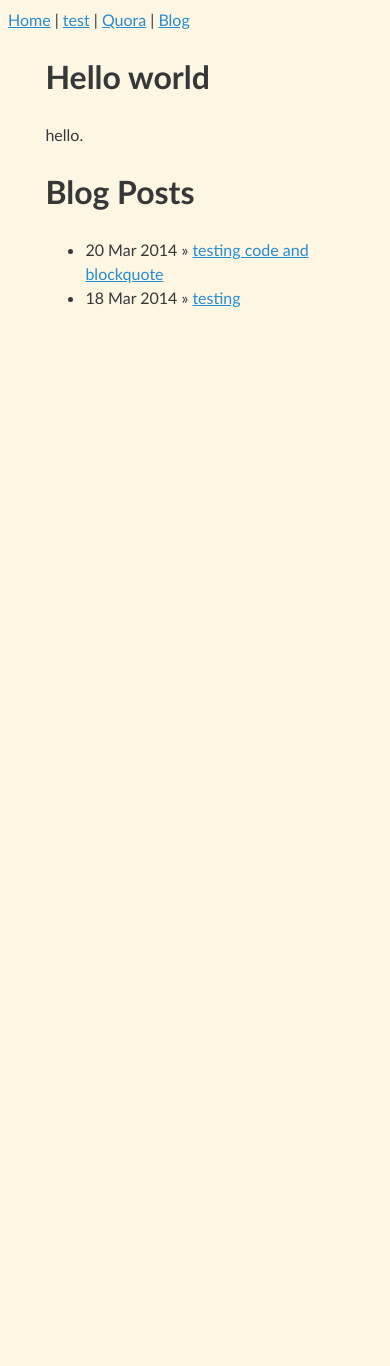
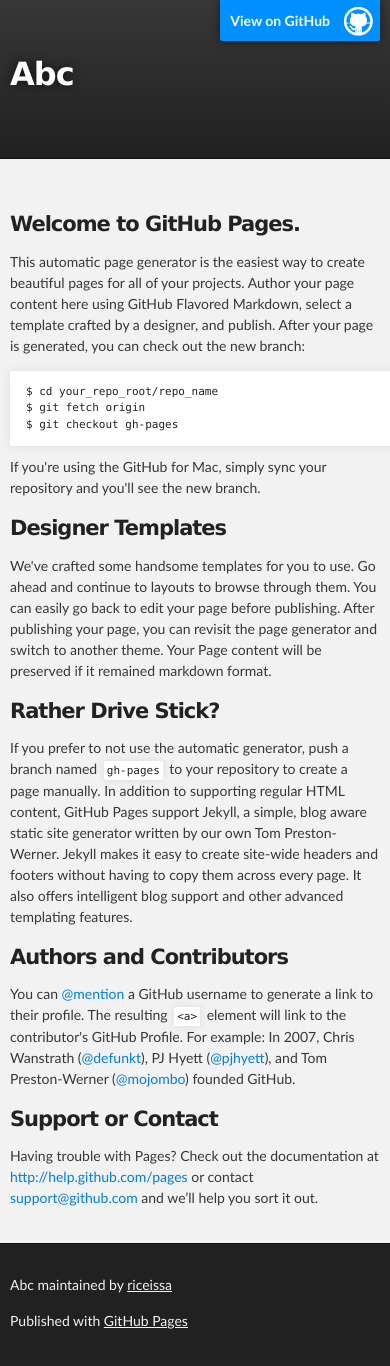
Before and after one commit to riceissa/abc, a Jekyll site: the page index.html, which Jekyll copies as it is, in a window 390 px wide. Built offline with Jekyll 4.4.1, drawn with Linux system fonts in a browser that asks for light colours; Markdown is read by kramdown in place of the engine named in the settings; before the commit the page ends 900 px from its top, so only the background shows below that.

Commit message:
Create gh-pages branch via GitHub

```diff
--- a/index.html
+++ b/index.html
@@ -1,15 +1,79 @@
----
-layout: default
----
+<!DOCTYPE html>
+<html>
+
+  <head>
+    <meta charset='utf-8' />
+    <meta http-equiv="X-UA-Compatible" content="chrome=1" />
+    <meta name="description" content="Abc : " />
+
+    <link rel="stylesheet" type="text/css" media="screen" href="stylesheets/stylesheet.css">
+
+    <title>Abc</title>
+  </head>
+
+  <body>
+
+    <!-- HEADER -->
+    <div id="header_wrap" class="outer">
+        <header class="inner">
+          <a id="forkme_banner" href="https://github.com/riceissa/abc">View on GitHub</a>
+
+          <h1 id="project_title">Abc</h1>
+          <h2 id="project_tagline"></h2>
+
+            <section id="downloads">
+              <a class="zip_download_link" href="https://github.com/riceissa/abc/zipball/master">Download this project as a .zip file</a>
+              <a class="tar_download_link" href="https://github.com/riceissa/abc/tarball/master">Download this project as a tar.gz file</a>
+            </section>
+        </header>
+    </div>
+
+    <!-- MAIN CONTENT -->
+    <div id="main_content_wrap" class="outer">
+      <section id="main_content" class="inner">
+        <h3>
+<a name="welcome-to-github-pages" class="anchor" href="#welcome-to-github-pages"><span class="octicon octicon-link"></span></a>Welcome to GitHub Pages.</h3>
+
+<p>This automatic page generator is the easiest way to create beautiful pages for all of your projects. Author your page content here using GitHub Flavored Markdown, select a template crafted by a designer, and publish. After your page is generated, you can check out the new branch:</p>
+
+<pre><code>$ cd your_repo_root/repo_name
+$ git fetch origin
+$ git checkout gh-pages
+</code></pre>
+
+<p>If you're using the GitHub for Mac, simply sync your repository and you'll see the new branch.</p>
+
+<h3>
+<a name="designer-templates" class="anchor" href="#designer-templates"><span class="octicon octicon-link"></span></a>Designer Templates</h3>
+
+<p>We've crafted some handsome templates for you to use. Go ahead and continue to layouts to browse through them. You can easily go back to edit your page before publishing. After publishing your page, you can revisit the page generator and switch to another theme. Your Page content will be preserved if it remained markdown format.</p>
+
+<h3>
+<a name="rather-drive-stick" class="anchor" href="#rather-drive-stick"><span class="octicon octicon-link"></span></a>Rather Drive Stick?</h3>
+
+<p>If you prefer to not use the automatic generator, push a branch named <code>gh-pages</code> to your repository to create a page manually. In addition to supporting regular HTML content, GitHub Pages support Jekyll, a simple, blog aware static site generator written by our own Tom Preston-Werner. Jekyll makes it easy to create site-wide headers and footers without having to copy them across every page. It also offers intelligent blog support and other advanced templating features.</p>
+
+<h3>
+<a name="authors-and-contributors" class="anchor" href="#authors-and-contributors"><span class="octicon octicon-link"></span></a>Authors and Contributors</h3>
+
+<p>You can <a href="https://github.com/blog/821" class="user-mention">@mention</a> a GitHub username to generate a link to their profile. The resulting <code>&lt;a&gt;</code> element will link to the contributor's GitHub Profile. For example: In 2007, Chris Wanstrath (<a href="https://github.com/defunkt" class="user-mention">@defunkt</a>), PJ Hyett (<a href="https://github.com/pjhyett" class="user-mention">@pjhyett</a>), and Tom Preston-Werner (<a href="https://github.com/mojombo" class="user-mention">@mojombo</a>) founded GitHub.</p>
+
+<h3>
+<a name="support-or-contact" class="anchor" href="#support-or-contact"><span class="octicon octicon-link"></span></a>Support or Contact</h3>
+
+<p>Having trouble with Pages? Check out the documentation at <a href="http://help.github.com/pages">http://help.github.com/pages</a> or contact <a href="mailto:support@github.com">support@github.com</a> and we’ll help you sort it out.</p>
+      </section>
+    </div>
+
+    <!-- FOOTER  -->
+    <div id="footer_wrap" class="outer">
+      <footer class="inner">
+        <p class="copyright">Abc maintained by <a href="https://github.com/riceissa">riceissa</a></p>
+        <p>Published with <a href="http://pages.github.com">GitHub Pages</a></p>
+      </footer>
+    </div>
 
 
-<h1>Hello world</h1>
-hello.
 
-
-  <h1>Blog Posts</h1>
-  <ul class="posts">
-    {% for post in site.posts %}
-      <li><span>{{ post.date | date_to_string }}</span> &raquo; <a href="{{site.baseurl}}{{ post.url }}">{{ post.title }}</a></li>
-    {% endfor %}
-  </ul>
+  </body>
+</html>
--- /dev/null
+++ b/javascripts/main.js
@@ -0,0 +1 @@
+console.log('This would be the main JS file.');
--- /dev/null
+++ b/stylesheets/pygment_trac.css
@@ -0,0 +1,70 @@
+.highlight .hll { background-color: #ffffcc }
+.highlight  { background: #f0f3f3; }
+.highlight .c { color: #0099FF; font-style: italic } /* Comment */
+.highlight .err { color: #AA0000; background-color: #FFAAAA } /* Error */
+.highlight .k { color: #006699; font-weight: bold } /* Keyword */
+.highlight .o { color: #555555 } /* Operator */
+.highlight .cm { color: #0099FF; font-style: italic } /* Comment.Multiline */
+.highlight .cp { color: #009999 } /* Comment.Preproc */
+.highlight .c1 { color: #0099FF; font-style: italic } /* Comment.Single */
+.highlight .cs { color: #0099FF; font-weight: bold; font-style: italic } /* Comment.Special */
+.highlight .gd { background-color: #FFCCCC; border: 1px solid #CC0000 } /* Generic.Deleted */
+.highlight .ge { font-style: italic } /* Generic.Emph */
+.highlight .gr { color: #FF0000 } /* Generic.Error */
+.highlight .gh { color: #003300; font-weight: bold } /* Generic.Heading */
+.highlight .gi { background-color: #CCFFCC; border: 1px solid #00CC00 } /* Generic.Inserted */
+.highlight .go { color: #AAAAAA } /* Generic.Output */
+.highlight .gp { color: #000099; font-weight: bold } /* Generic.Prompt */
+.highlight .gs { font-weight: bold } /* Generic.Strong */
+.highlight .gu { color: #003300; font-weight: bold } /* Generic.Subheading */
+.highlight .gt { color: #99CC66 } /* Generic.Traceback */
+.highlight .kc { color: #006699; font-weight: bold } /* Keyword.Constant */
+.highlight .kd { color: #006699; font-weight: bold } /* Keyword.Declaration */
+.highlight .kn { color: #006699; font-weight: bold } /* Keyword.Namespace */
+.highlight .kp { color: #006699 } /* Keyword.Pseudo */
+.highlight .kr { color: #006699; font-weight: bold } /* Keyword.Reserved */
+.highlight .kt { color: #007788; font-weight: bold } /* Keyword.Type */
+.highlight .m { color: #FF6600 } /* Literal.Number */
+.highlight .s { color: #CC3300 } /* Literal.String */
+.highlight .na { color: #330099 } /* Name.Attribute */
+.highlight .nb { color: #336666 } /* Name.Builtin */
+.highlight .nc { color: #00AA88; font-weight: bold } /* Name.Class */
+.highlight .no { color: #336600 } /* Name.Constant */
+.highlight .nd { color: #9999FF } /* Name.Decorator */
+.highlight .ni { color: #999999; font-weight: bold } /* Name.Entity */
+.highlight .ne { color: #CC0000; font-weight: bold } /* Name.Exception */
+.highlight .nf { color: #CC00FF } /* Name.Function */
+.highlight .nl { color: #9999FF } /* Name.Label */
+.highlight .nn { color: #00CCFF; font-weight: bold } /* Name.Namespace */
+.highlight .nt { color: #330099; font-weight: bold } /* Name.Tag */
+.highlight .nv { color: #003333 } /* Name.Variable */
+.highlight .ow { color: #000000; font-weight: bold } /* Operator.Word */
+.highlight .w { color: #bbbbbb } /* Text.Whitespace */
+.highlight .mf { color: #FF6600 } /* Literal.Number.Float */
+.highlight .mh { color: #FF6600 } /* Literal.Number.Hex */
+.highlight .mi { color: #FF6600 } /* Literal.Number.Integer */
+.highlight .mo { color: #FF6600 } /* Literal.Number.Oct */
+.highlight .sb { color: #CC3300 } /* Literal.String.Backtick */
+.highlight .sc { color: #CC3300 } /* Literal.String.Char */
+.highlight .sd { color: #CC3300; font-style: italic } /* Literal.String.Doc */
+.highlight .s2 { color: #CC3300 } /* Literal.String.Double */
+.highlight .se { color: #CC3300; font-weight: bold } /* Literal.String.Escape */
+.highlight .sh { color: #CC3300 } /* Literal.String.Heredoc */
+.highlight .si { color: #AA0000 } /* Literal.String.Interpol */
+.highlight .sx { color: #CC3300 } /* Literal.String.Other */
+.highlight .sr { color: #33AAAA } /* Literal.String.Regex */
+.highlight .s1 { color: #CC3300 } /* Literal.String.Single */
+.highlight .ss { color: #FFCC33 } /* Literal.String.Symbol */
+.highlight .bp { color: #336666 } /* Name.Builtin.Pseudo */
+.highlight .vc { color: #003333 } /* Name.Variable.Class */
+.highlight .vg { color: #003333 } /* Name.Variable.Global */
+.highlight .vi { color: #003333 } /* Name.Variable.Instance */
+.highlight .il { color: #FF6600 } /* Literal.Number.Integer.Long */
+
+.type-csharp .highlight .k { color: #0000FF }
+.type-csharp .highlight .kt { color: #0000FF }
+.type-csharp .highlight .nf { color: #000000; font-weight: normal }
+.type-csharp .highlight .nc { color: #2B91AF }
+.type-csharp .highlight .nn { color: #000000 }
+.type-csharp .highlight .s { color: #A31515 }
+.type-csharp .highlight .sc { color: #A31515 }
--- /dev/null
+++ b/stylesheets/stylesheet.css
@@ -0,0 +1,423 @@
+/*******************************************************************************
+Slate Theme for GitHub Pages
+by Jason Costello, @jsncostello
+*******************************************************************************/
+
+@import url(pygment_trac.css);
+
+/*******************************************************************************
+MeyerWeb Reset
+*******************************************************************************/
+
+html, body, div, span, applet, object, iframe,
+h1, h2, h3, h4, h5, h6, p, blockquote, pre,
+a, abbr, acronym, address, big, cite, code,
+del, dfn, em, img, ins, kbd, q, s, samp,
+small, strike, strong, sub, sup, tt, var,
+b, u, i, center,
+dl, dt, dd, ol, ul, li,
+fieldset, form, label, legend,
+table, caption, tbody, tfoot, thead, tr, th, td,
+article, aside, canvas, details, embed,
+figure, figcaption, footer, header, hgroup,
+menu, nav, output, ruby, section, summary,
+time, mark, audio, video {
+  margin: 0;
+  padding: 0;
+  border: 0;
+  font: inherit;
+  vertical-align: baseline;
+}
+
+/* HTML5 display-role reset for older browsers */
+article, aside, details, figcaption, figure,
+footer, header, hgroup, menu, nav, section {
+  display: block;
+}
+
+ol, ul {
+  list-style: none;
+}
+
+table {
+  border-collapse: collapse;
+  border-spacing: 0;
+}
+
+/*******************************************************************************
+Theme Styles
+*******************************************************************************/
+
+body {
+  box-sizing: border-box;
+  color:#373737;
+  background: #212121;
+  font-size: 16px;
+  font-family: 'Myriad Pro', Calibri, Helvetica, Arial, sans-serif;
+  line-height: 1.5;
+  -webkit-font-smoothing: antialiased;
+}
+
+h1, h2, h3, h4, h5, h6 {
+  margin: 10px 0;
+  font-weight: 700;
+  color:#222222;
+  font-family: 'Lucida Grande', 'Calibri', Helvetica, Arial, sans-serif;
+  letter-spacing: -1px;
+}
+
+h1 {
+  font-size: 36px;
+  font-weight: 700;
+}
+
+h2 {
+  padding-bottom: 10px;
+  font-size: 32px;
+  background: url('../images/bg_hr.png') repeat-x bottom;
+}
+
+h3 {
+  font-size: 24px;
+}
+
+h4 {
+  font-size: 21px;
+}
+
+h5 {
+  font-size: 18px;
+}
+
+h6 {
+  font-size: 16px;
+}
+
+p {
+  margin: 10px 0 15px 0;
+}
+
+footer p {
+  color: #f2f2f2;
+}
+
+a {
+  text-decoration: none;
+  color: #007edf;
+  text-shadow: none;
+
+  transition: color 0.5s ease;
+  transition: text-shadow 0.5s ease;
+  -webkit-transition: color 0.5s ease;
+  -webkit-transition: text-shadow 0.5s ease;
+  -moz-transition: color 0.5s ease;
+  -moz-transition: text-shadow 0.5s ease;
+  -o-transition: color 0.5s ease;
+  -o-transition: text-shadow 0.5s ease;
+  -ms-transition: color 0.5s ease;
+  -ms-transition: text-shadow 0.5s ease;
+}
+
+a:hover, a:focus {text-decoration: underline;}
+
+footer a {
+  color: #F2F2F2;
+  text-decoration: underline;
+}
+
+em {
+  font-style: italic;
+}
+
+strong {
+  font-weight: bold;
+}
+
+img {
+  position: relative;
+  margin: 0 auto;
+  max-width: 739px;
+  padding: 5px;
+  margin: 10px 0 10px 0;
+  border: 1px solid #ebebeb;
+
+  box-shadow: 0 0 5px #ebebeb;
+  -webkit-box-shadow: 0 0 5px #ebebeb;
+  -moz-box-shadow: 0 0 5px #ebebeb;
+  -o-box-shadow: 0 0 5px #ebebeb;
+  -ms-box-shadow: 0 0 5px #ebebeb;
+}
+
+p img {
+  display: inline;
+  margin: 0;
+  padding: 0;
+  vertical-align: middle;
+  text-align: center;
+  border: none;
+}
+
+pre, code {
+  width: 100%;
+  color: #222;
+  background-color: #fff;
+
+  font-family: Monaco, "Bitstream Vera Sans Mono", "Lucida Console", Terminal, monospace;
+  font-size: 14px;
+
+  border-radius: 2px;
+  -moz-border-radius: 2px;
+  -webkit-border-radius: 2px;
+}
+
+pre {
+  width: 100%;
+  padding: 10px;
+  box-shadow: 0 0 10px rgba(0,0,0,.1);
+  overflow: auto;
+}
+
+code {
+  padding: 3px;
+  margin: 0 3px;
+  box-shadow: 0 0 10px rgba(0,0,0,.1);
+}
+
+pre code {
+  display: block;
+  box-shadow: none;
+}
+
+blockquote {
+  color: #666;
+  margin-bottom: 20px;
+  padding: 0 0 0 20px;
+  border-left: 3px solid #bbb;
+}
+
+
+ul, ol, dl {
+  margin-bottom: 15px
+}
+
+ul {
+  list-style: inside;
+  padding-left: 20px;
+}
+
+ol {
+  list-style: decimal inside;
+  padding-left: 20px;
+}
+
+dl dt {
+  font-weight: bold;
+}
+
+dl dd {
+  padding-left: 20px;
+  font-style: italic;
+}
+
+dl p {
+  padding-left: 20px;
+  font-style: italic;
+}
+
+hr {
+  height: 1px;
+  margin-bottom: 5px;
+  border: none;
+  background: url('../images/bg_hr.png') repeat-x center;
+}
+
+table {
+  border: 1px solid #373737;
+  margin-bottom: 20px;
+  text-align: left;
+ }
+
+th {
+  font-family: 'Lucida Grande', 'Helvetica Neue', Helvetica, Arial, sans-serif;
+  padding: 10px;
+  background: #373737;
+  color: #fff;
+ }
+
+td {
+  padding: 10px;
+  border: 1px solid #373737;
+ }
+
+form {
+  background: #f2f2f2;
+  padding: 20px;
+}
+
+/*******************************************************************************
+Full-Width Styles
+*******************************************************************************/
+
+.outer {
+  width: 100%;
+}
+
+.inner {
+  position: relative;
+  max-width: 640px;
+  padding: 20px 10px;
+  margin: 0 auto;
+}
+
+#forkme_banner {
+  display: block;
+  position: absolute;
+  top:0;
+  right: 10px;
+  z-index: 10;
+  padding: 10px 50px 10px 10px;
+  color: #fff;
+  background: url('../images/blacktocat.png') #0090ff no-repeat 95% 50%;
+  font-weight: 700;
+  box-shadow: 0 0 10px rgba(0,0,0,.5);
+  border-bottom-left-radius: 2px;
+  border-bottom-right-radius: 2px;
+}
+
+#header_wrap {
+  background: #212121;
+  background: -moz-linear-gradient(top, #373737, #212121);
+  background: -webkit-linear-gradient(top, #373737, #212121);
+  background: -ms-linear-gradient(top, #373737, #212121);
+  background: -o-linear-gradient(top, #373737, #212121);
+  background: linear-gradient(top, #373737, #212121);
+}
+
+#header_wrap .inner {
+  padding: 50px 10px 30px 10px;
+}
+
+#project_title {
+  margin: 0;
+  color: #fff;
+  font-size: 42px;
+  font-weight: 700;
+  text-shadow: #111 0px 0px 10px;
+}
+
+#project_tagline {
+  color: #fff;
+  font-size: 24px;
+  font-weight: 300;
+  background: none;
+  text-shadow: #111 0px 0px 10px;
+}
+
+#downloads {
+  position: absolute;
+  width: 210px;
+  z-index: 10;
+  bottom: -40px;
+  right: 0;
+  height: 70px;
+  background: url('../images/icon_download.png') no-repeat 0% 90%;
+}
+
+.zip_download_link {
+  display: block;
+  float: right;
+  width: 90px;
+  height:70px;
+  text-indent: -5000px;
+  overflow: hidden;
+  background: url(../images/sprite_download.png) no-repeat bottom left;
+}
+
+.tar_download_link {
+  display: block;
+  float: right;
+  width: 90px;
+  height:70px;
+  text-indent: -5000px;
+  overflow: hidden;
+  background: url(../images/sprite_download.png) no-repeat bottom right;
+  margin-left: 10px;
+}
+
+.zip_download_link:hover {
+  background: url(../images/sprite_download.png) no-repeat top left;
+}
+
+.tar_download_link:hover {
+  background: url(../images/sprite_download.png) no-repeat top right;
+}
+
+#main_content_wrap {
+  background: #f2f2f2;
+  border-top: 1px solid #111;
+  border-bottom: 1px solid #111;
+}
+
+#main_content {
+  padding-top: 40px;
+}
+
+#footer_wrap {
+  background: #212121;
+}
+
+
+
+/*******************************************************************************
+Small Device Styles
+*******************************************************************************/
+
+@media screen and (max-width: 480px) {
+  body {
+    font-size:14px;
+  }
+
+  #downloads {
+    display: none;
+  }
+
+  .inner {
+    min-width: 320px;
+    max-width: 480px;
+  }
+
+  #project_title {
+  font-size: 32px;
+  }
+
+  h1 {
+    font-size: 28px;
+  }
+
+  h2 {
+    font-size: 24px;
+  }
+
+  h3 {
+    font-size: 21px;
+  }
+
+  h4 {
+    font-size: 18px;
+  }
+
+  h5 {
+    font-size: 14px;
+  }
+
+  h6 {
+    font-size: 12px;
+  }
+
+  code, pre {
+    min-width: 320px;
+    max-width: 480px;
+    font-size: 11px;
+  }
+
+}
```
Also changed, not shown: params.json (added, +1 -0 lines), images/bg_hr.png (added), images/blacktocat.png (added), images/icon_download.png (added), images/sprite_download.png (added).
